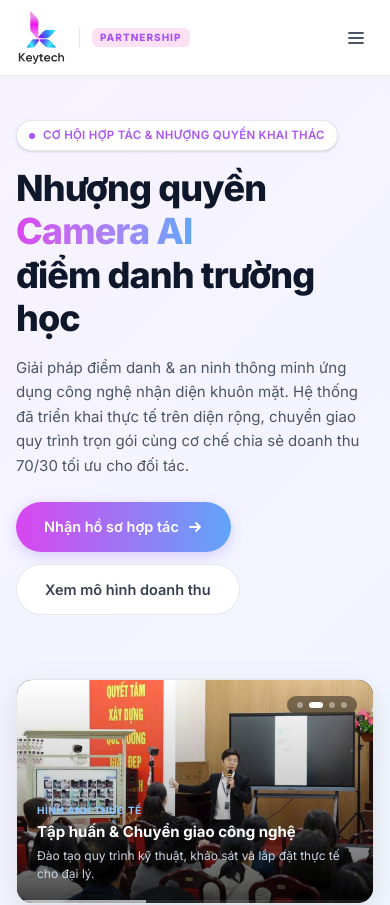
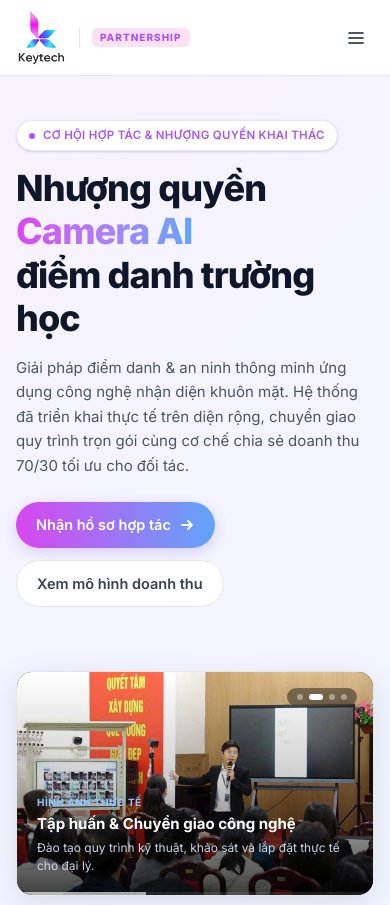
Before and after one commit to ddung-tester/landing_page_KeytechAI, a React (Vite) app: page / in a window 390 px wide. Shown: the top 905 px of the page. Built offline with nearby package versions, Linux system fonts and the light colour scheme.

Commit message:
feat: implement HeroSection and FinalCTA components for franchise landing page

```diff
--- a/src/components/franchise/FinalCTA.jsx
+++ b/src/components/franchise/FinalCTA.jsx
@@ -112,7 +112,8 @@ export default function FinalCTA({ id = 'lien-he' }) {
 
             <div className="grid sm:grid-cols-2 gap-3">
               <a
-                href="mailto:info@keytechai.com?subject=Keytech AI - Dang ky nhan ho so hop tac"
+                href="/CS%C4%90L%20NH%E1%BA%ACN%20QUY%E1%BB%80N%20VNS%20VNS_06_2026_CHINH_THUC.pdf"
+                download="CSĐL NHẬN QUYỀN VNS VNS_06_2026_CHINH_THUC.pdf"
                 className="inline-flex items-center justify-center gap-2 px-4 py-3 btn-brand-primary text-white text-[13.5px] font-bold text-center"
               >
                 Nhận hồ sơ
--- a/src/components/franchise/HeroSection.jsx
+++ b/src/components/franchise/HeroSection.jsx
@@ -106,7 +106,7 @@ export default function HeroSection({ id = 'hero' }) {
                   const target = document.querySelector('#lien-he');
                   scrollToLandingTarget(target);
                 }}
-                className="inline-flex items-center gap-2 px-7 py-3.5 btn-brand-primary text-white font-semibold text-[14.5px] rounded-full"
+                className="inline-flex items-center gap-2 px-5 sm:px-7 py-3 sm:py-3.5 btn-brand-primary text-white font-semibold text-[14.5px] rounded-full"
               >
                 Nhận hồ sơ hợp tác
                 <svg width="16" height="16" viewBox="0 0 16 16" fill="none">
@@ -121,7 +121,7 @@ export default function HeroSection({ id = 'hero' }) {
                   const target = document.querySelector('#doanh-thu');
                   scrollToLandingTarget(target);
                 }}
-                className="inline-flex items-center gap-2 px-7 py-3.5 bg-white
+                className="inline-flex items-center gap-2 px-5 sm:px-7 py-3 sm:py-3.5 bg-white
                   border border-[#E5E7EB] text-[#374151] font-semibold text-[14.5px] rounded-full
                   hover:border-[#A855F7] hover:text-[#A855F7] hover:-translate-y-px
                   transition-all duration-200"
```
Also changed, not shown: 1 other file (tests, documents, lock files or other folders).
